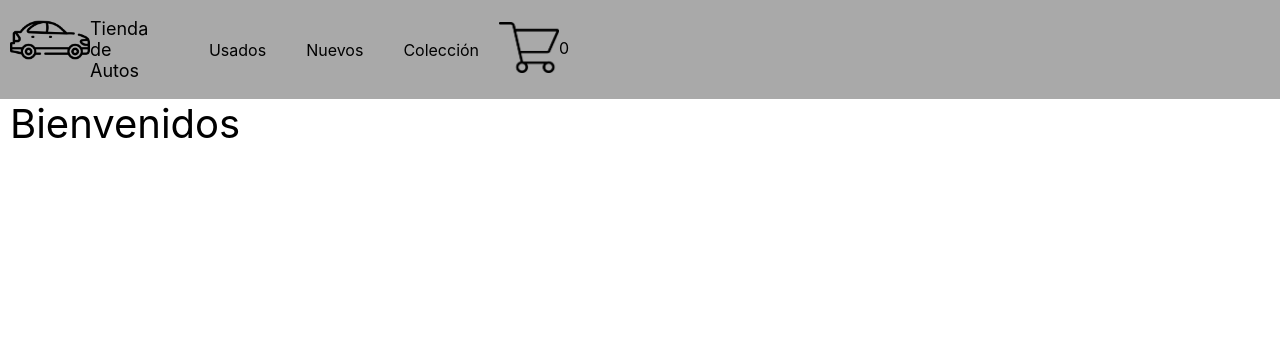
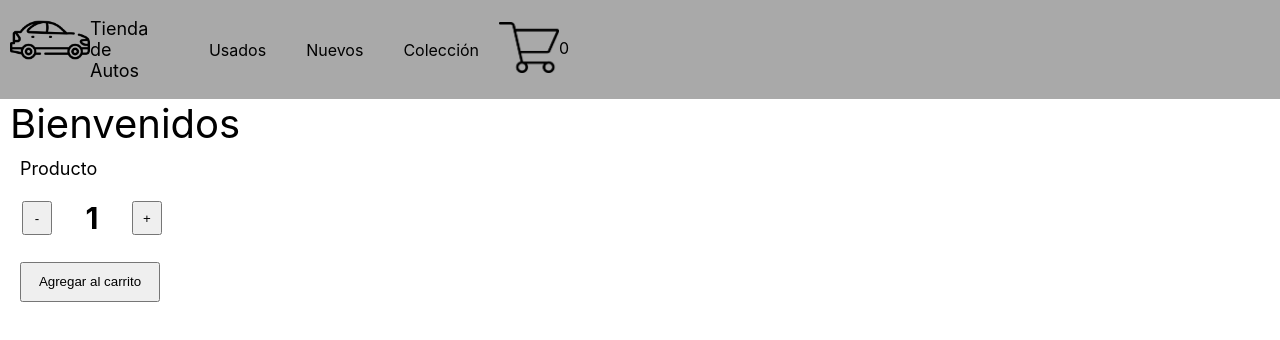
Before and after one commit to javier-brizzio/autosTienda-brizzio, a React (Create React App) app: page / in a window 1280 px wide. Shown: the top 340 px of the page. Built offline with nearby package versions, Linux system fonts and the light colour scheme.

Commit message:
Componentes II - contador con boton

```diff
--- a/package.json
+++ b/package.json
@@ -8,6 +8,7 @@
     "@testing-library/user-event": "^13.5.0",
     "react": "^18.1.0",
     "react-dom": "^18.1.0",
+    "react-router-dom": "^6.3.0",
     "react-scripts": "5.0.1",
     "styled-components": "^5.3.5",
     "web-vitals": "^2.1.4"
--- /dev/null
+++ b/src/components/ItemCount.js
@@ -0,0 +1,36 @@
+import React from "react"
+import '../App.css';
+import { useState, useEffect } from 'react';
+
+const ItemCount = ({ stock, initial , onAdd }) => {
+    const [contador, setContador] = useState();
+
+    const restar = () => setContador(contador > 1 ? contador - 1 : contador);
+    const sumar = () => setContador(contador < stock ? contador + 1 : stock);
+    const validar = () => {
+        if(contador > 0) {
+            onAdd(contador)
+        }
+    }
+    useEffect(
+        () => {
+            setContador( (initial !== undefined && initial < stock) ? Number(initial) : stock);
+        }, [initial, stock]
+    );
+
+    return(
+
+        <div className="containerCount">
+            <p className="titulo">Producto</p>
+            <div className="contador">
+                <button onClick={ restar } name='menos'>-</button>
+                <span>{contador}</span>
+                <button onClick={ sumar } name="mas">+</button>
+            </div>
+            <div className="botonCarrito">
+            <button onClick={ validar }>Agregar al carrito</button>
+            </div>
+        </div>
+    )
+}
+export default ItemCount
--- a/src/components/ItemListContainer.js
+++ b/src/components/ItemListContainer.js
@@ -1,10 +1,17 @@
 import React from "react"
 import '../App.css';
+import ItemCount from "./ItemCount"
 
 export const ItemListContainer = ({greeting}) => {
+    const nombre = ( valor ) => {
+        return (
+            console.log(valor)
+        )
+    }
     return(
         <div className="containerList">
             {greeting}
+            <ItemCount stock='10' initial='1' onAdd={ nombre } />
         </div>
     )
 }
--- a/src/index.css
+++ b/src/index.css
@@ -50,3 +50,34 @@ li a {
   align-items: center;
   display: flex;
 }
+
+.contador {
+  display: flex;
+  justify-content: left;
+  padding: 2px;
+  width: 100%;
+  font-size: 30px;
+  font-weight: bold;
+}
+
+.contador span {
+  width: 30px;
+  margin: 15px;
+  text-align: center;
+  line-height: 80%;
+}
+.contador button {
+  width: 30px;
+  margin: 10px;
+}
+
+.botonCarrito  button{
+    width: 140px;
+    height: 40px;
+    margin: 10px;
+}
+
+.titulo {
+  margin: 10px;
+  font-size: large;
+}
```
Also changed, not shown: 1 other file (tests, documents, lock files or other folders).
